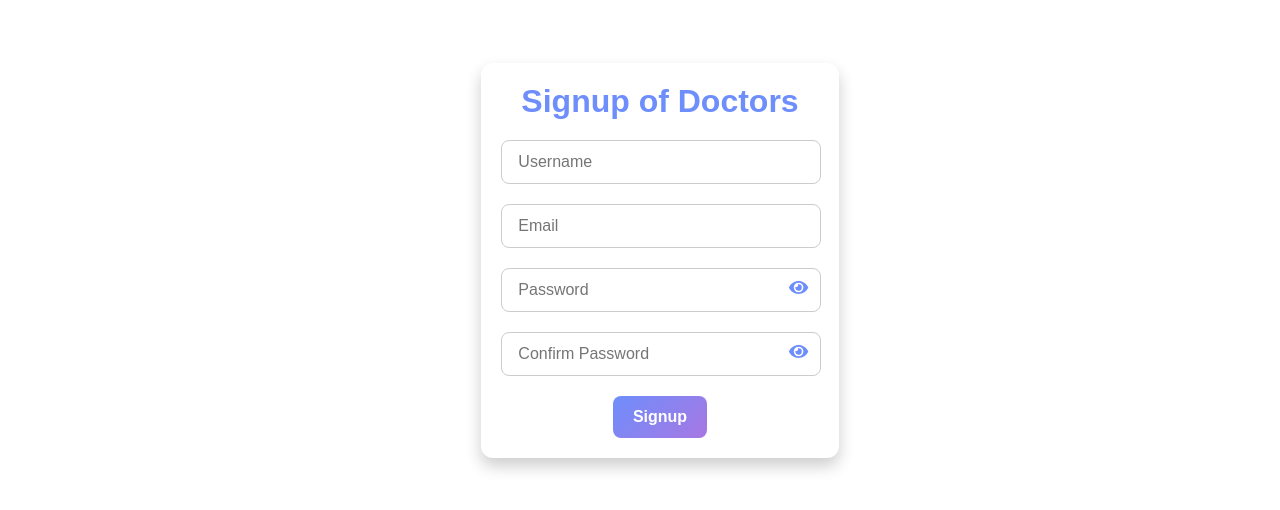
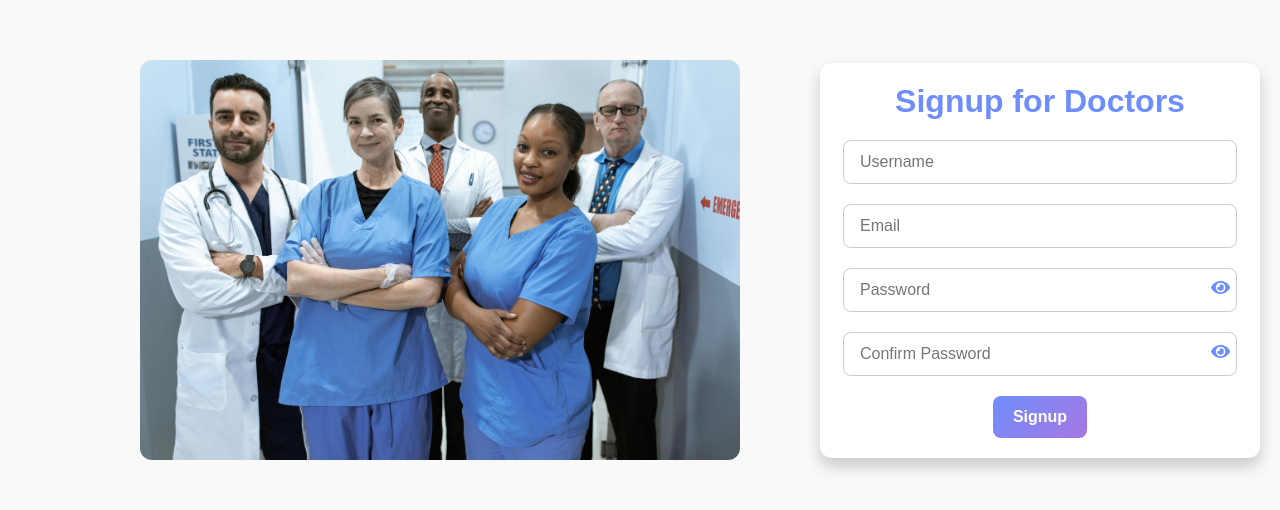
Before and after one commit to chetansahu08/Telemedicine-Platform, a React (Vite) app in the folder frontend/: page /doctorSignup in a window 1280 px wide. Shown: the part 140-650 px from the top of the page. Built offline with nearby package versions, Linux system fonts and the light colour scheme.

Commit message:
Enhanced Signup for doctor

```diff
--- a/frontend/src/components/Home/Hero/hero.css
+++ b/frontend/src/components/Home/Hero/hero.css
@@ -22,7 +22,7 @@
     width: 100%;
     height: 100%;
     object-fit: cover;
-    filter: brightness(20%);
+    filter: brightness(80%);
 }
 
 .heading {
--- a/frontend/src/components/Home/navbar/Navbar.jsx
+++ b/frontend/src/components/Home/navbar/Navbar.jsx
@@ -35,7 +35,7 @@ const Navbar = () => {
 
   return (
      <div className={`navbar ${scrolled ? 'scrolled' : ''}`}>
-        <div className="nav-logo">MediConnect</div>
+        <div className="nav-logo">Telemedicine</div>
       <div className="nav-links">
         <ul>
             <li><button onClick={toggleLogin}>Login</button></li>
--- a/frontend/src/components/Home/navbar/navbar.css
+++ b/frontend/src/components/Home/navbar/navbar.css
@@ -27,13 +27,14 @@
   font-weight: bold;
   font-family: 'Poppins', sans-serif;
   letter-spacing: 2px;
-  color: #27c2ff;
+  color: white;
   cursor: pointer;
   transition: color 0.3s ease;
+  margin-left: 20px;
 }
 
 .nav-logo:hover {
-  color: #1e9cce;
+  color: black;
 }
 
 /* Navigation links container */
@@ -54,7 +55,10 @@
 
 .nav-links li:hover {
   transform: translateY(-3px);
+
 }
+
+
 
 /* Button styling */
 .nav-links button {
--- a/frontend/src/components/auth/auth/signup/DoctoreSignUp.jsx
+++ b/frontend/src/components/auth/auth/signup/DoctoreSignUp.jsx
@@ -1,5 +1,6 @@
 import React, { useState } from "react";
 import "./signup.css";
+import group from "../../../../assets/group-of-doctors.jpg"
 import { FaEye, FaEyeSlash } from "react-icons/fa";
 
 const DoctorSignup = () => {
@@ -15,9 +16,17 @@ const DoctorSignup = () => {
   };
 
   return (
+    <div className="page-container">
+      <div className="image-section">
+        <img
+          src={group}
+          alt="Doctors Group"
+          className="doctors-image"
+        />
+      </div>
       <div className="signup-container">
         <div className="logo">
-        <h1>Signup of Doctors</h1>
+          <h1>Signup for Doctors</h1>
         </div>
         <div className="signup-form">
           <form action="">
@@ -61,6 +70,7 @@ const DoctorSignup = () => {
           </form>
         </div>
       </div>
+    </div>
   );
 };
 
--- a/frontend/src/components/auth/auth/signup/signup.css
+++ b/frontend/src/components/auth/auth/signup/signup.css
@@ -3,15 +3,43 @@ body {
   margin: 0;
   padding: 0;
   font-family: 'Poppins', sans-serif;
+  display: flex;
+  justify-content: flex-start;
+  align-items: center;
+  height: 100vh;
+  background-color: #f9f9f9;
+}
 
+.page-container {
+  display: flex;
+  width: 100%;
+  height: 100%;
+  align-items: center;
+}
+
+.image-section {
+  position: absolute;
+  left: 120px;
+  height: 100%;
+  /* top: 100px; */
   display: flex;
   justify-content: center;
   align-items: center;
-  height: 100vh;
+
+  padding: 20px;
+}
+
+.image-section .doctors-image {
+  max-width: 600px;
+  max-height: 600px;
+  width: auto;
+  height: auto;
+  border-radius: 12px;
 }
 
 .signup-container {
-  width: 100%;
+  margin-left: 800px;
+  width: 400px;
   background-color: #fff;
   border-radius: 12px;
   box-shadow: 0 8px 16px rgba(0, 0, 0, 0.2);
@@ -37,7 +65,7 @@ body {
 }
 
 .input-group input {
-  width: 90%;
+  width: 100%;
   padding: 12px 16px;
   border: 1px solid #ccc;
   border-radius: 8px;
```
Also changed, not shown: frontend/src/assets/group-of-doctors.jpg (added). Lines whose indentation alone changed are shown as unchanged.
